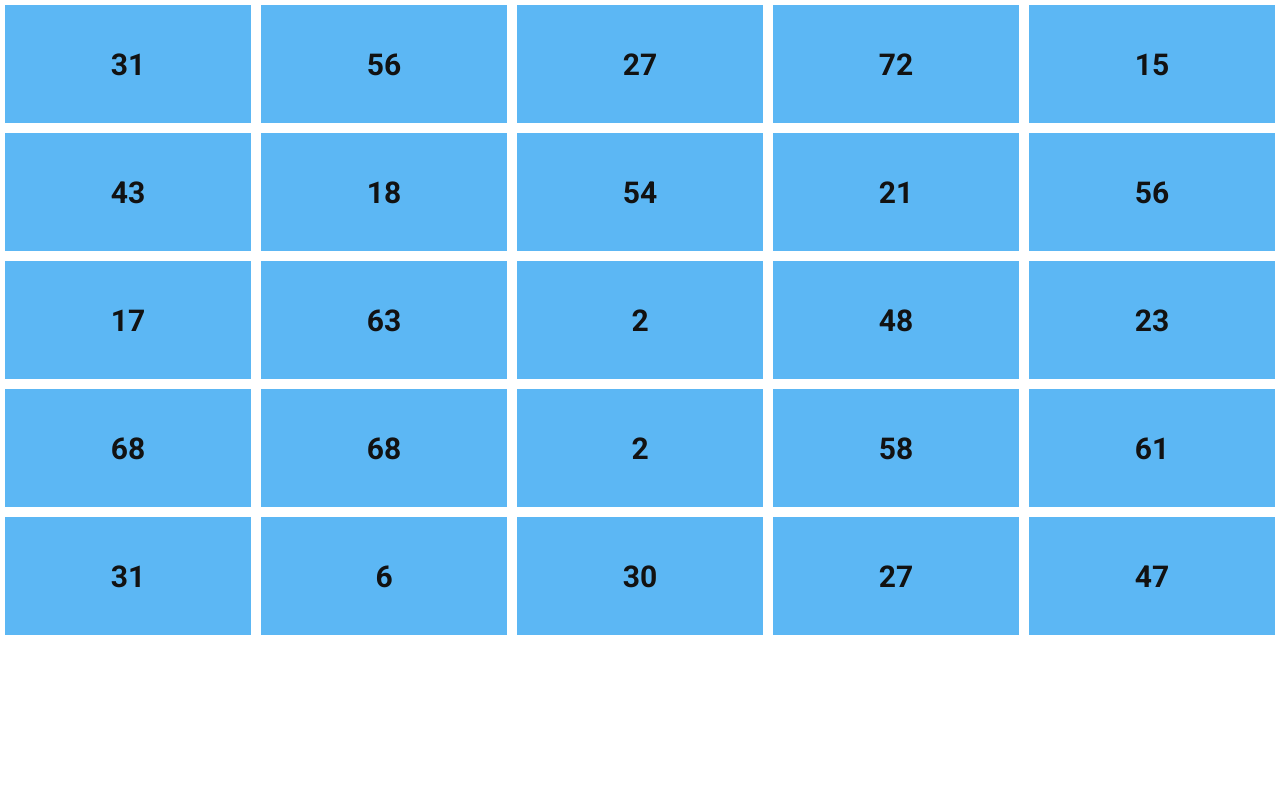
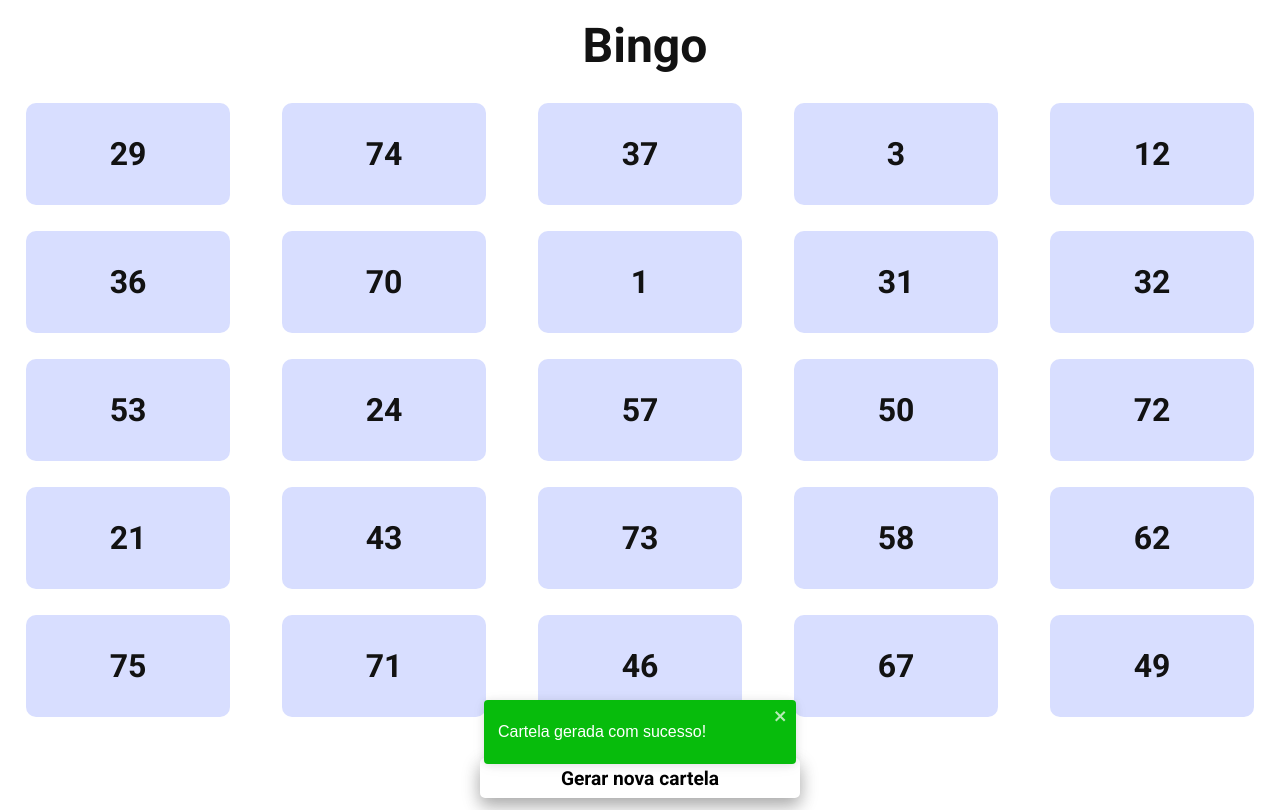
Before and after one commit to joaopaulonsoares/bingo-nextjs, a Next.js app: page /cartela in a window 1280 px wide. Built offline with nearby package versions, Linux system fonts and the light colour scheme.

Commit message:
Fixing generate player card to don't have repeated numbers

```diff
--- a/package.json
+++ b/package.json
@@ -13,6 +13,7 @@
     "react-confirm-alert": "^2.7.0",
     "react-dom": "17.0.2",
     "react-spinners": "^0.11.0",
+    "react-toastify": "^7.0.4",
     "sass": "^1.34.1"
   }
 }
--- a/src/components/Card/PlayerCardItem/home.module.scss
+++ b/src/components/Card/PlayerCardItem/home.module.scss
@@ -1,11 +1,22 @@
+
 .cardItem {
-    background-color: var(--blue-200);
-    border: 5px solid var(--white);
-    font-size: 30px;
-    text-align: center;
+    font-size: 2rem;
     height: 100%;
     display: flex;
     align-items: center;
     justify-content: center;
-    font-weight: bold;
+
+
+
+    .cardItemContainer {
+        background-color: var(--blue-050);
+        width: 80%;
+        height: 80%;
+        border-radius: 10px;
+        display: flex;
+        align-items: center;
+        justify-content: center;
+        font-weight: bold;
+        text-align: center;
+    }
 }
--- a/src/components/Card/PlayerCardItem/index.js
+++ b/src/components/Card/PlayerCardItem/index.js
@@ -5,14 +5,11 @@ export function PlayerCardItem({number}){
   const [isNumberMarqued, setIsNumberMarqued] = useState(false);
   //const isNumberMarqued=false;
 
-    return(
-      <div
-        key={number}
-        style={{backgroundColor: (isNumberMarqued ? '#4cbb17' : '' ) }}
-        className={styles.cardItem}
-        onClick={() => setIsNumberMarqued(!isNumberMarqued)}
-      >
-          {number + 1}
+  return(
+    <div key={number} className={styles.cardItem} onClick={() => setIsNumberMarqued(!isNumberMarqued)} >
+      <div className={styles.cardItemContainer} style={{backgroundColor: (isNumberMarqued ? '#00FF7F' : '' ) }}>
+        {number + 1}
       </div>
-    )
+    </div>
+  )
   }
--- a/src/pages/cartela.js
+++ b/src/pages/cartela.js
@@ -3,58 +3,85 @@ import Head from 'next/head'
 import Image from 'next/image'
 import styles from './home.module.scss'
 import { PlayerCardItem } from '../components/Card/PlayerCardItem/index';
+import { confirmAlert } from 'react-confirm-alert'; // Import
+import 'react-confirm-alert/src/react-confirm-alert.css'; // Import css
+import { ToastContainer, toast } from 'react-toastify';
+import 'react-toastify/dist/ReactToastify.css';
 
 export default function Cartela() {
   const sizeOfNumbersInRoulette = 75;
   const amountOfNumbersInCard = 25;
 
-
   const numbersOfRoulette = Array.from(Array(sizeOfNumbersInRoulette).keys())
-  const [drawNumbers, setDrawNumbers] = useState([])
-  const [numbersToBeDraw, setNumbersToBeDraw] = useState(numbersOfRoulette);
-
   const [cardNumbers, setCardNumbers] = useState([]);
 
   const random = (min, max) => Math.floor(Math.random() * (max - min)) + min;
 
-  async function drawRandomNumberAvailable(){
-    const arrayPositionDraw = random(0, numbersToBeDraw.length);
-    const drawNumber = (numbersToBeDraw[arrayPositionDraw]);
-    const updateDrawedNumbers = [...drawNumbers, drawNumber];
-    await setDrawNumbers(updateDrawedNumbers);
-    const availableNumbersToDrawn = [...numbersToBeDraw]
-    const updateAvailableNumbersToDrawn = availableNumbersToDrawn.filter(item => item !== drawNumber)
-    await setNumbersToBeDraw(updateAvailableNumbersToDrawn);
-    // await updateLocalStorageData(updateDrawedNumbers);
+  async function drawPlayerCard(){
+    let availableNumbers = numbersOfRoulette;
+    let numbersAtCard = [];
 
-    return drawNumber;
+    for(let i = 0; i < amountOfNumbersInCard ; i++){
+      const arrayPositionDraw = await random(0, availableNumbers.length);
+      const numberDrawed = (availableNumbers[arrayPositionDraw]);
+      await numbersAtCard.push(numberDrawed)
+      const updateAvailableNumbers = await availableNumbers.filter(item => item !== numberDrawed);
+      availableNumbers = [...updateAvailableNumbers];
+    }
+
+    return numbersAtCard;
   }
 
- useEffect(async () => {
-     /*
-    const dataFromLocalStorage = await getLocalStorageData();
-    setDrawNumbers(dataFromLocalStorage);
-    if(dataFromLocalStorage.length > 0) {
-      setLastNumberDraw(([...dataFromLocalStorage].slice(-1))[0]);
-    }*/
-    buildNewCardForPlayer();
-  },[]);
+  async function buildNewCardForPlayer(){
+      await setCardNumbers([]);
+      const playerCardNumbers = await drawPlayerCard()
+      await setCardNumbers(playerCardNumbers);
+      await updateLocalStorageData(playerCardNumbers);
+      await toast.success('Cartela gerada com sucesso!', {
+        position: "bottom-center",
+        autoClose: 2000,
+        hideProgressBar: false,
+        closeOnClick: true,
+        pauseOnHover: true,
+        draggable: true,
+        progress: 0,
+      });
+  }
 
+  function confirmToCreateNewCard(){
+    confirmAlert({
+      title: 'Opaaa',
+      message: 'Você confirma que deseja uma nova cartela?',
+      buttons: [
+        {
+          label: 'Sim',
+          onClick: () => buildNewCardForPlayer()
+        },
+        {
+          label: 'Não',
+        }
+      ]
+    });
+  }
 
-async function buildNewCardForPlayer(){
-    const newCardNumbers = [];
-    setCardNumbers([]);
-
-    for(let i = 0; i < amountOfNumbersInCard ; i++){
-        const randomNumber = await drawRandomNumberAvailable();
-        newCardNumbers.push(randomNumber);
-    }
-
-    setCardNumbers(newCardNumbers);
-}
+  async function askIfPlayerWantNewCard(){
+    confirmAlert({
+      title: 'Cartela existente!',
+      message: 'Existe uma cartela salva, deseja continuar a jogar com a cartela antiga? Caso não deseje uma nova será gerada.',
+      buttons: [
+        {
+          label: 'Sim',
+        },
+        {
+          label: 'Não',
+          onClick: () => buildNewCardForPlayer()
+        }
+      ]
+    });
+  }
 
   async function getLocalStorageData(){
-    const localStorageData = localStorage.getItem('@bingoRoulette/cardNumbers');
+    const localStorageData = localStorage.getItem('@bingoRoulette/cartela');
     if(localStorageData){
       return localStorageData.split(',').map(Number);
     }
@@ -62,17 +89,48 @@ async function buildNewCardForPlayer(){
     return [];
   }
 
+  async function updateLocalStorageData(updateCardNumbers){
+    localStorage.setItem('@bingoRoulette/cartela', updateCardNumbers);
+  }
+
+  useEffect(async () => {
+    const dataFromLocalStorage = await getLocalStorageData();
+
+    if(dataFromLocalStorage.length > 0){
+      await setCardNumbers(dataFromLocalStorage);
+      await askIfPlayerWantNewCard();
+    } else {
+      buildNewCardForPlayer();
+    }
+  },[]);
+
+
   return (
       <div className={styles.playerCardContainer}>
+            <div className={styles.playerCardHeader}>
+              <h1>Bingo</h1>
+            </div>
             <div className={styles.playerCardNumbers}>
                 {
                   cardNumbers.map((number) =>
-                    <div key={`numbersOfRoulette-${number}`}>
-                      <PlayerCardItem number={number}/>
-                    </div>
+                      <PlayerCardItem number={number} key={`numbersOfRoulette-${number}`} />
                   )
                 }
             </div>
+            <div className={styles.playerCardFooter}>
+              <button onClick={confirmToCreateNewCard}>Gerar nova cartela</button>
+            </div>
+            <ToastContainer
+              position="bottom-center"
+              autoClose={2000}
+              hideProgressBar={false}
+              newestOnTop={false}
+              closeOnClick
+              rtl={false}
+              pauseOnFocusLoss={false}
+              draggable
+              pauseOnHover
+            />
       </div>
   )
 }
--- a/src/pages/home.module.scss
+++ b/src/pages/home.module.scss
@@ -146,6 +146,19 @@
     width: 100vw;
     height: 100vh;
 
+    .playerCardHeader {
+        height: 10%;
+        width: 100%;
+        margin: 5px;
+        display: flex;
+        align-items: center;
+        justify-content: center;
+
+        h1 {
+            font-size: 3rem;
+        }
+    }
+
     .playerCardNumbers {
         height: 80%;
         width: 100%;
@@ -153,7 +166,42 @@
         grid-template-columns: repeat(5, 1fr);
         grid-column-gap: 0px;
         grid-row-gap: 0px;
-        background-color: var(--blue-200);
         font-size: 1rem;
     }
+
+    .playerCardFooter {
+        height: 10%;
+        width: 100%;
+        display: flex;
+        align-items: center;
+        justify-content: center;
+        padding-top: 1rem;
+
+        button {
+            height: 5vh;
+            width: 20rem;
+            border: 5px solid var(--white);
+            background-color: var(--white);
+            box-shadow: 0 8px 16px 0 rgba(0,0,0,0.2), 0 6px 20px 0 rgba(0,0,0,0.19);
+            border-radius: 5px;
+            font-weight: bold;
+            font-size: 1.2rem;
+
+            transition: filter 0.2s;
+
+            &:hover {
+                filter: brightness(0.9);
+            }
+
+            @media (max-width:800px){
+                flex-direction: column;
+                height: 3rem;
+                max-width: 70%;
+                border: 2px solid var(--blue-300);
+                display: flex;
+                align-items: center;
+                justify-content: center;
+            }
+        }
+    }
 }
--- a/src/pages/index.js
+++ b/src/pages/index.js
@@ -16,12 +16,14 @@ export default function Home() {
   const [numbersToBeDraw, setNumbersToBeDraw] = useState(numbersOfRoulette);
   const [lastNumberDraw, setLastNumberDraw] = useState(null);
   const [numberIsBeenDrawing, setNumberIsBeenDrawing] = useState(true);
+  const [disableDrawNumberButton, setDisableDrawNumberButton] = useState(false);
 
   const random = (min, max) => Math.floor(Math.random() * (max - min)) + min;
   const delay = ms => new Promise(res => setTimeout(res, ms));
 
   async function drawRandomNumberAvailable(e){
     setNumberIsBeenDrawing(true);
+    setDisableDrawNumberButton(true);
     await delay(3000);
 
     const arrayPositionDraw = random(0, numbersToBeDraw.length);
@@ -35,6 +37,7 @@ export default function Home() {
     await updateLocalStorageData(updateDrawedNumbers);
 
     setNumberIsBeenDrawing(false);
+    setDisableDrawNumberButton(false);
   }
 
  useEffect(async () => {
@@ -113,7 +116,7 @@ export default function Home() {
 
               <div className={styles.buttonsPanel}>
                 { drawNumbers.length < sizeOfNumbersInRoulette &&
-                  <button onClick={drawRandomNumberAvailable}>Sortear próximo número</button>
+                  <button disabled={disableDrawNumberButton} onClick={drawRandomNumberAvailable}>Sortear próximo número</button>
                 }
                 <button onClick={confirmRestartDraw}>Reiniciar sorteio</button>
               </div>
--- a/src/styles/globals.scss
+++ b/src/styles/globals.scss
@@ -9,6 +9,7 @@
   --black: #121212;
 
   --blue-050: #d8deff;
+  --blue-075: #b3cde0;
   --blue-100: #D5F3FE;
   --blue-150: #00BFFF;
   --blue-200: #5CB7F4;
```
Also changed, not shown: 1 other file (tests, documents, lock files or other folders).
